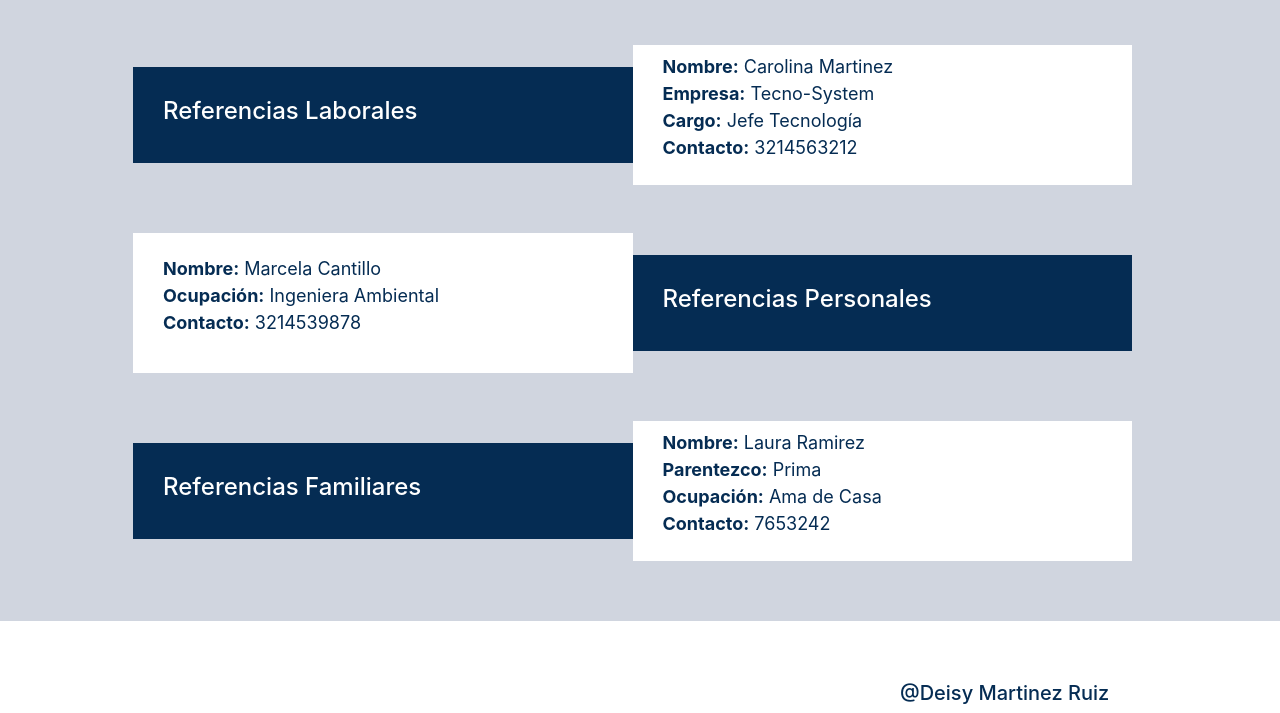
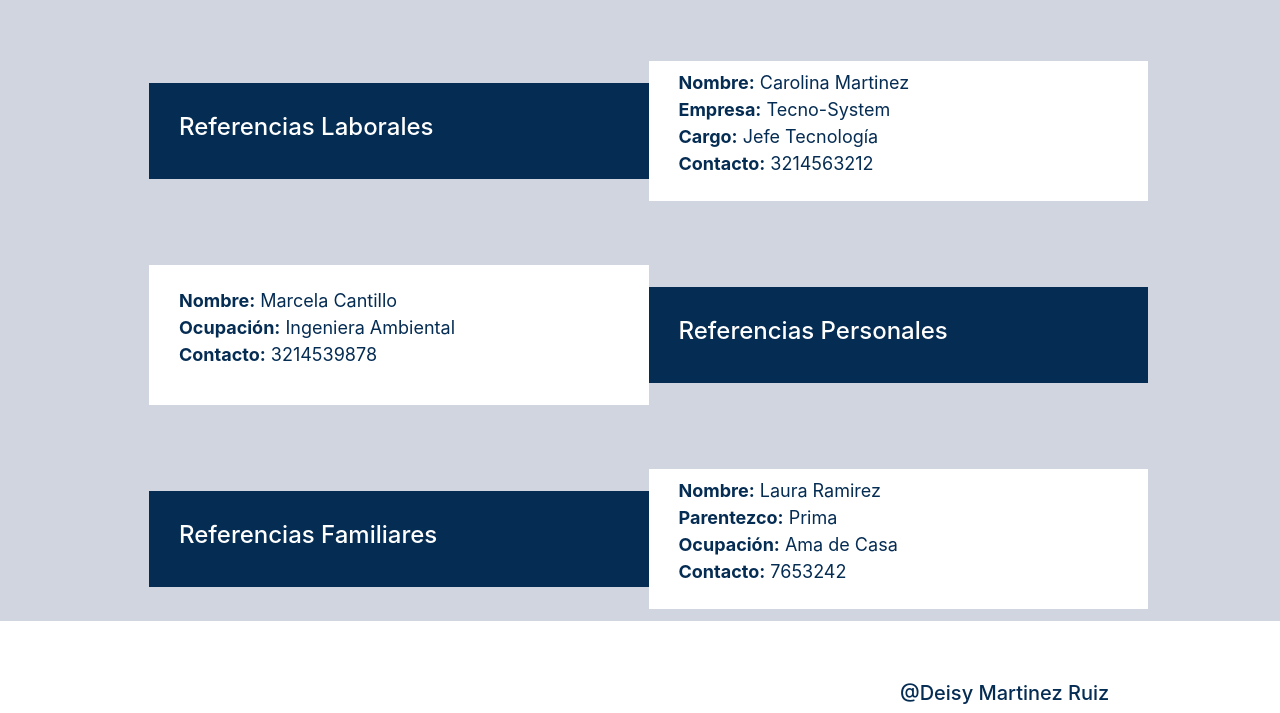
Before and after one commit to Deida19/ProyIngWEB, a plain HTML site: page referencias.html in a window 1280 px wide. Shown: the part 220-933 px from the top of the page. Drawn offline with nearby package versions, Linux system fonts and the light colour scheme.

Commit message:
Update style.css

```diff
--- a/style.css
+++ b/style.css
@@ -151,7 +151,7 @@ a{
   justify-content: center;
   overflow: hidden;
   height: 140px;
-  margin: 3em;
+  margin: 4em;
   width: 90%;
   border-radius: 0;
   flex-direction: row;
```
